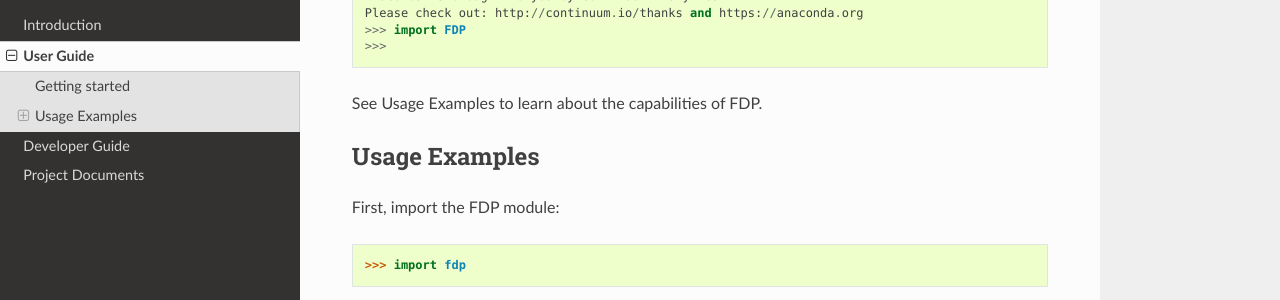
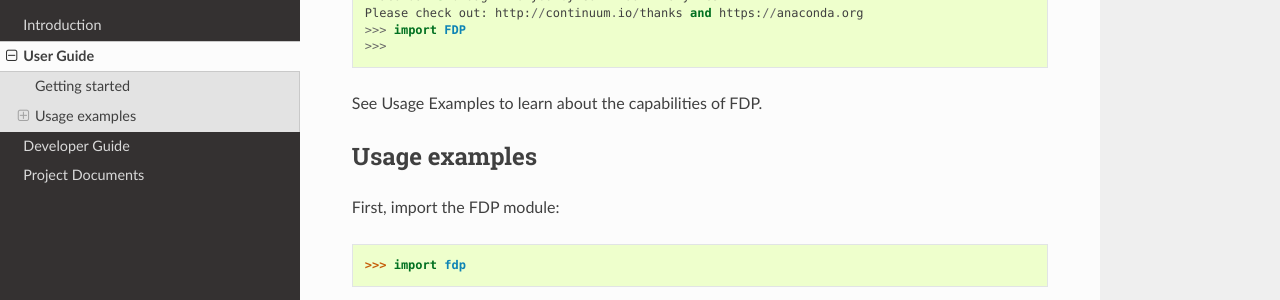
Before and after one commit to Fusion-Data-Platform/fdp, a Sphinx documentation site: the page built from docs/source/user_guide.rst, in a window 1280 px wide and 900 px high, scrolled down 795 px. Shown: the part 120-420 px from the top of the window. Built offline with Sphinx 7.4.7 and the Read the Docs theme 2.0.0, drawn with Linux system fonts in a browser that asks for light colours; pages that are not in the unit, such as notebooks, are missing from menus.

Commit message:
rebuilt docs

```diff
--- a/README.rst
+++ b/README.rst
@@ -60,7 +60,7 @@ For all NSTX shots on 8/17/2010, plot the low-f, odd-n magnetics signal::
     >>> for shot in myday:
     ...     shot.magnetics.filtered.lowf_oddn.plot()
 
-Lead Developers
+Lead developers
 ==================
 
 * John Schmitt, Princeton Plasma Physics Lab
--- a/docs/source/README.rst
+++ b/docs/source/README.rst
@@ -60,7 +60,7 @@ For all NSTX shots on 8/17/2010, plot the low-f, odd-n magnetics signal::
     >>> for shot in myday:
     ...     shot.magnetics.filtered.lowf_oddn.plot()
 
-Lead Developers
+Lead developers
 ==================
 
 * John Schmitt, Princeton Plasma Physics Lab
--- a/docs/source/developer_guide.rst
+++ b/docs/source/developer_guide.rst
@@ -170,7 +170,7 @@ Finally, on the GitHub website, in the devbranch area, submit a *pull request* t
 
 
 
-Package Reference
+Package reference
 =============================
 
 
--- a/docs/source/user_guide.rst
+++ b/docs/source/user_guide.rst
@@ -41,7 +41,7 @@ Finally, you can launch python and import the FDP package::
 
 See Usage Examples to learn about the capabilities of FDP.
 
-Usage Examples
+Usage examples
 =====================
 
 First, import the FDP module::
```
Also changed, not shown: docs/source/html_preamble_above_toc.rst (deleted, +0 -8 lines).
